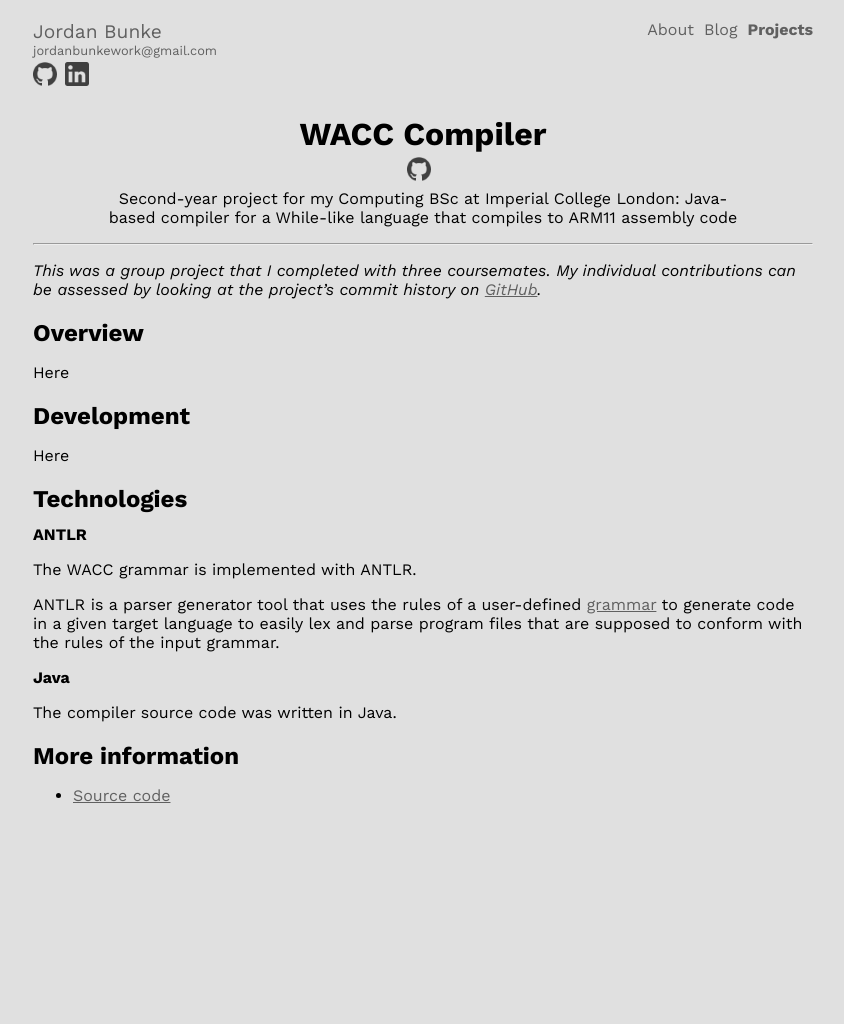
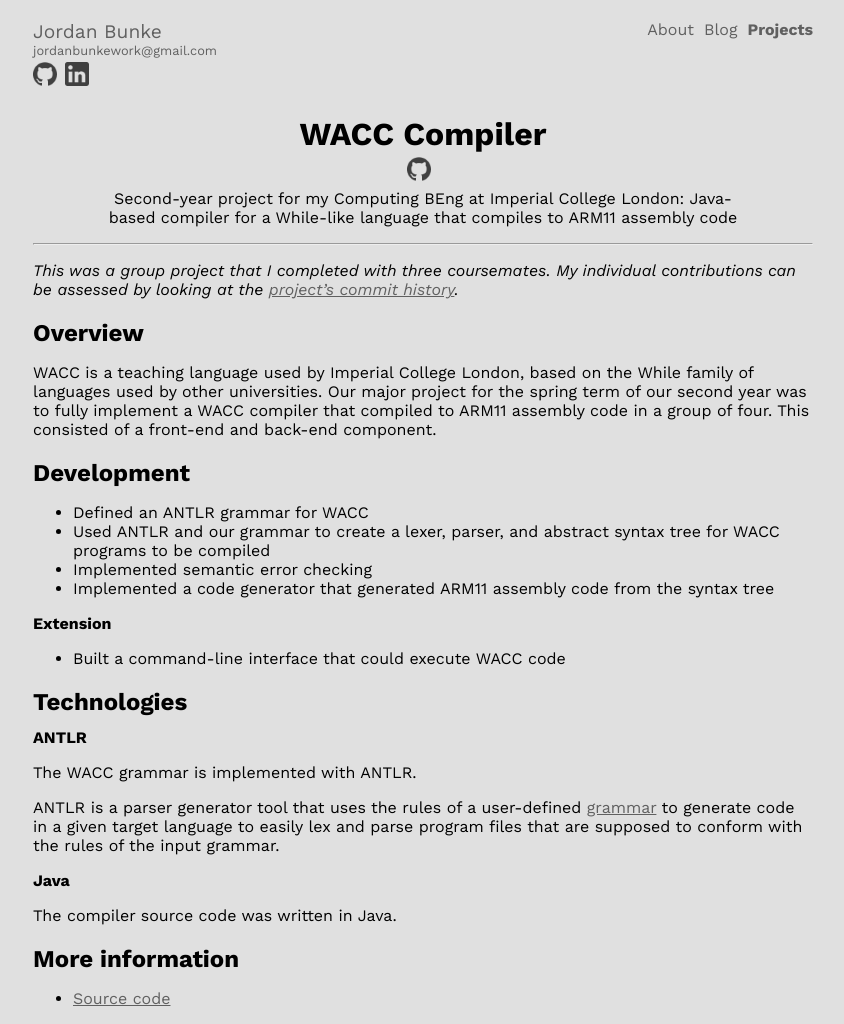
Before and after one commit to jbunke/jbunke.github.io, a Jekyll site: the page built from _projects/wacc.md, in a window 1280 px wide. Shown: the whole page, without its empty margins (217-1061 px from the left). Built offline with Jekyll 4.4.1, drawn with Linux system fonts in a browser that asks for light colours; some web fonts are replaced; before the commit the page ends 900 px from its top, so only the background shows below that.

Commit message:
Cleaned working directory

```diff
--- a/_projects/wacc.md
+++ b/_projects/wacc.md
@@ -1,6 +1,6 @@
 ---
 title: WACC Compiler
-description: "Second-year project for my Computing BSc at Imperial College London: Java-based compiler for a While-like language that compiles to ARM11 assembly code"
+description: "Second-year project for my Computing BEng at Imperial College London: Java-based compiler for a While-like language that compiles to ARM11 assembly code"
 gh-link: "https://github.com/jbunke/wacc"
 status: "Coursework"
 start-year: 2019
@@ -8,13 +8,19 @@ end-year: 2019
 index: 3
 ---
 
-*This was a group project that I completed with three coursemates. My individual contributions can be assessed by looking at the project's commit history on [GitHub](https://github.com/jbunke/wacc).*
+*This was a group project that I completed with three coursemates. My individual contributions can be assessed by looking at the [project's commit history](https://github.com/jbunke/wacc/graphs/contributors).*
 
 ## Overview
-Here
+WACC is a teaching language used by Imperial College London, based on the While family of languages used by other universities. Our major project for the spring term of our second year was to fully implement a WACC compiler that compiled to ARM11 assembly code in a group of four. This consisted of a front-end and back-end component.
 
 ## Development
-Here
+* Defined an ANTLR grammar for WACC
+* Used ANTLR and our grammar to create a lexer, parser, and abstract syntax tree for WACC programs to be compiled
+* Implemented semantic error checking
+* Implemented a code generator that generated ARM11 assembly code from the syntax tree
+
+#### Extension
+* Built a command-line interface that could execute WACC code
 
 ## Technologies
 #### ANTLR
```
Also changed, not shown: _projects/deltascript.md (+0 -1 lines), _projects/stipple-effect.md (+2 -0 lines), about.md (+6 -2 lines).
